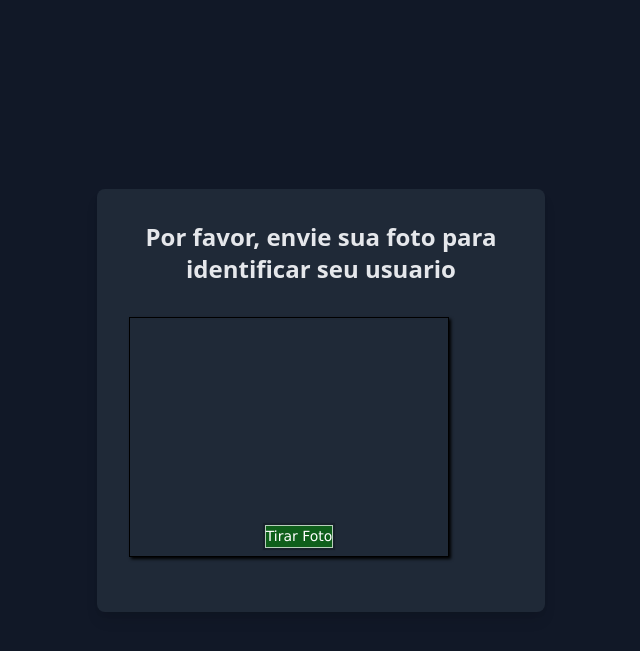
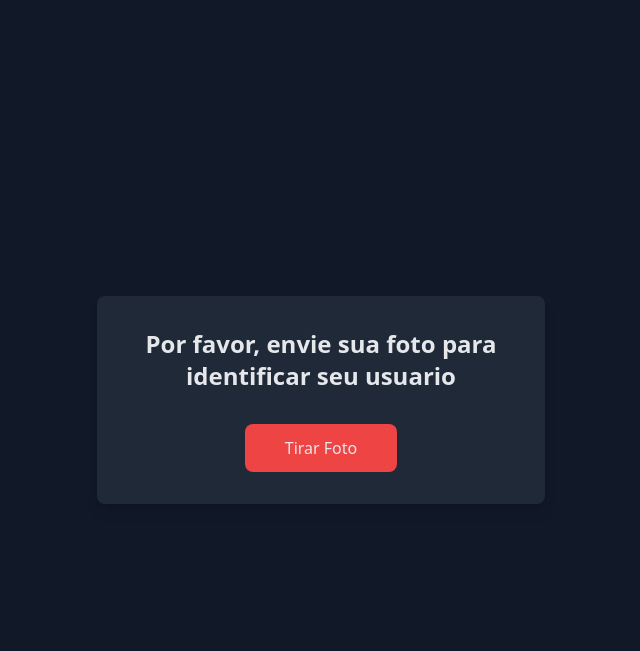
Before and after one commit to L3mitch/Estatistica-Aplicada, a Flask app: page /leitura in a window 1280 px wide. Shown: the top 651 px of the page, without its empty margins (319-959 px from the left). Run offline with Flask 3, Linux system fonts and the light colour scheme; some libraries are stand-ins or nearby versions.

Commit message:
modal para a captura de foto;

```diff
--- a/api/app/templates/leitura.html
+++ b/api/app/templates/leitura.html
@@ -1,51 +1,41 @@
 <!DOCTYPE html>
 <html lang="pt-br">
   <head>
-  <meta charset="UTF-8">
-  <meta name="viewport" content="width=device-width, initial-scale=1.0">
-  <link href="https://cdn.jsdelivr.net/npm/tailwindcss@2.2.19/dist/tailwind.min.css" rel="stylesheet">
+    <meta charset="UTF-8" />
+    <meta name="viewport" content="width=device-width, initial-scale=1.0" />
+    <link
+      href="https://cdn.jsdelivr.net/npm/tailwindcss@2.2.19/dist/tailwind.min.css"
+      rel="stylesheet"
+    />
+    <script src="https://ajax.googleapis.com/ajax/libs/jquery/3.5.1/jquery.min.js"></script>
+    <script src="https://cdn.jsdelivr.net/npm/sweetalert2@11"></script>
     <title>Estatística Aplicada</title>
   </head>
   <body class="bg-gray-900 text-gray-200">
     <div class="flex justify-center items-center h-screen">
-    <div class="bg-gray-800 rounded-lg shadow-lg p-8 max-w-md w-full" id="formItem">
-      <h1 class="text-2xl font-bold mb-8 text-center">Por favor, envie sua foto para identificar seu usuario</h1>
+      <div
+        class="bg-gray-800 rounded-lg shadow-lg p-8 max-w-md w-full"
+        id="formItem"
+      >
+        <h1 class="text-2xl font-bold mb-8 text-center">
+          Por favor, envie sua foto para identificar seu usuario
+        </h1>
 
         <form action="" id="formSave">
-        <div class="contentarea">
-          <div class="camera">
-            <video id="video">Video stream not available.</video>
-            <button id="startbutton">Tirar Foto</button>
+          <div class="flex flex-col">
+            <div class="flex flex-col justify-center">
+              <video class="hidden" id="video">Video stream not available.</video>
+              <button class="bg-red-500 mx-auto px-10 py-3 rounded-lg transition-all hover:bg-red-700" id="startbutton">Tirar Foto</button>
             </div>
             <canvas id="canvas"> </canvas>
-          <input type="hidden" id="user_photo" name="user_photo">
+            <input type="hidden" id="user_photo" name="user_photo" />
           </div>
         </form>
       </div>
     </div>
     <style>
-
-    #video {
-  border: 1px solid black;
-  box-shadow: 2px 2px 3px black;
-  width: 320px;
-  height: 240px;
-}
-
-#photo {
-  border: 1px solid black;
-  box-shadow: 2px 2px 3px black;
-  width: 320px;
-  height: 240px;
-}
-
       #canvas {
         display: none;
-}
-
-.camera {
-  width: 340px;
-  display: inline-block;
       }
 
       .output {
@@ -54,21 +44,9 @@
         vertical-align: top;
       }
 
-#startbutton {
-  display: block;
-  position: relative;
-  margin-left: auto;
-  margin-right: auto;
-  bottom: 32px;
-  background-color: rgb(0 150 0 / 50%);
-  border: 1px solid rgb(255 255 255 / 70%);
-  box-shadow: 0px 0px 1px 2px rgb(0 0 0 / 20%);
-  font-size: 14px;
-  font-family: "Lucida Grande", "Arial", sans-serif;
-  color: rgb(255 255 255 / 100%);
-}
-
       .contentarea {
+        display: flex;
+        flex-direction: column;
         font-size: 16px;
         font-family: "Lucida Grande", "Arial", sans-serif;
         width: 760px;
@@ -76,8 +54,6 @@
     </style>
 
     <script>
-
-
       (() => {
         const width = 1280;
         let height = 0;
@@ -101,20 +77,21 @@
           return false;
         }
 
-  function startup() {
-    if (showViewLiveResultButton()) {
-      return;
-    }
-    video = document.getElementById("video");
-    canvas = document.getElementById("canvas");
-    user_photo = document.getElementById("user_photo");
-    startbutton = document.getElementById("startbutton");
-
+        function loadCamera() {
+          Swal.fire({
+            title: "Tirar Foto",
+            html: '<video id="video" class="w-full rounded-lg" autoplay></video>',
+            showCancelButton: true,
+            confirmButtonText: "Tirar",
+            cancelButtonText: "Cancelar",
+            willOpen: () => {
+              const videoElement =
+                Swal.getHtmlContainer().querySelector("#video");
               navigator.mediaDevices
                 .getUserMedia({ video: true, audio: false })
                 .then((stream) => {
-        video.srcObject = stream;
-        video.play();
+                  videoElement.srcObject = stream;
+                  videoElement.play();
                 })
                 .catch((err) => {
                   console.error(`An error occurred: ${err}`);
@@ -137,16 +114,31 @@
                     streaming = true;
                   }
                 },
-      false,
+                false
               );
+            },
+            preConfirm: () => {
+              takepicture();
+            },
+          });
+        }
+
+        function startup() {
+          if (showViewLiveResultButton()) {
+            return;
+          }
+          video = document.getElementById("video");
+          canvas = document.getElementById("canvas");
+          user_photo = document.getElementById("user_photo");
+          startbutton = document.getElementById("startbutton");
 
           startbutton.addEventListener(
             "click",
             (ev) => {
-        takepicture();
               ev.preventDefault();
+              loadCamera();
             },
-      false,
+            false
           );
 
           clearphoto();
@@ -161,6 +153,9 @@
         }
 
         function takepicture() {
+          const videoElement = Swal.getHtmlContainer().querySelector("#video");
+          const width = videoElement.videoWidth;
+          const height = videoElement.videoHeight;
           const context = canvas.getContext("2d");
           if (width && height) {
             canvas.width = width;
@@ -170,16 +165,16 @@
             const data = canvas.toDataURL("image/png");
             user_photo.value = data;
 
-      const form_save = document.getElementById('formSave')
+            const form_save = document.getElementById("formSave");
             const formData = new FormData(form_save);
-      leitura_facial(formData).then(result => {
-        if (result.usuario != '') {
-          window.location.href='{{ url_for("resposta_fim") }}?user=' + result.usuario
+            leitura_facial(formData).then((result) => {
+              if (result.usuario != "") {
+                window.location.href =
+                  '{{ url_for("resposta_fim") }}?user=' + result.usuario;
               } else {
-          alert("Usuário desconhecido, tente novamente.")
+                alert("Usuário desconhecido, tente novamente.");
               }
             });
-
           } else {
             clearphoto();
           }
@@ -189,7 +184,7 @@
       })();
 
       async function leitura_facial(formData) {
-  const response = await fetch('/leitura_facial', {
+        const response = await fetch("/leitura_facial", {
           method: "POST",
           body: formData,
         });
@@ -197,7 +192,6 @@ async function leitura_facial(formData) {
         const result = await response.json();
         return result;
       }
-
     </script>
   </body>
 </html>
```
Lines whose indentation alone changed are shown as unchanged.
